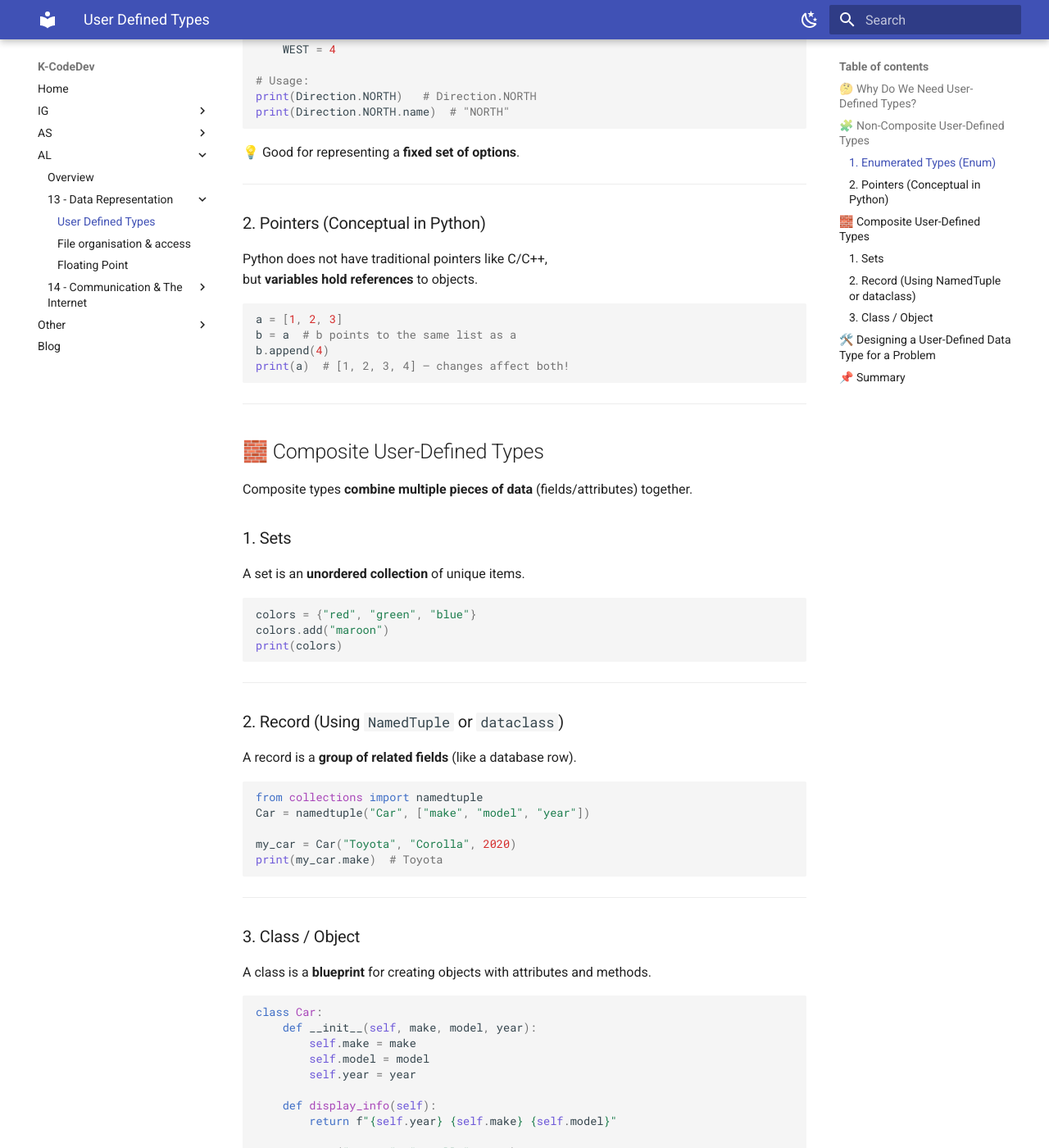
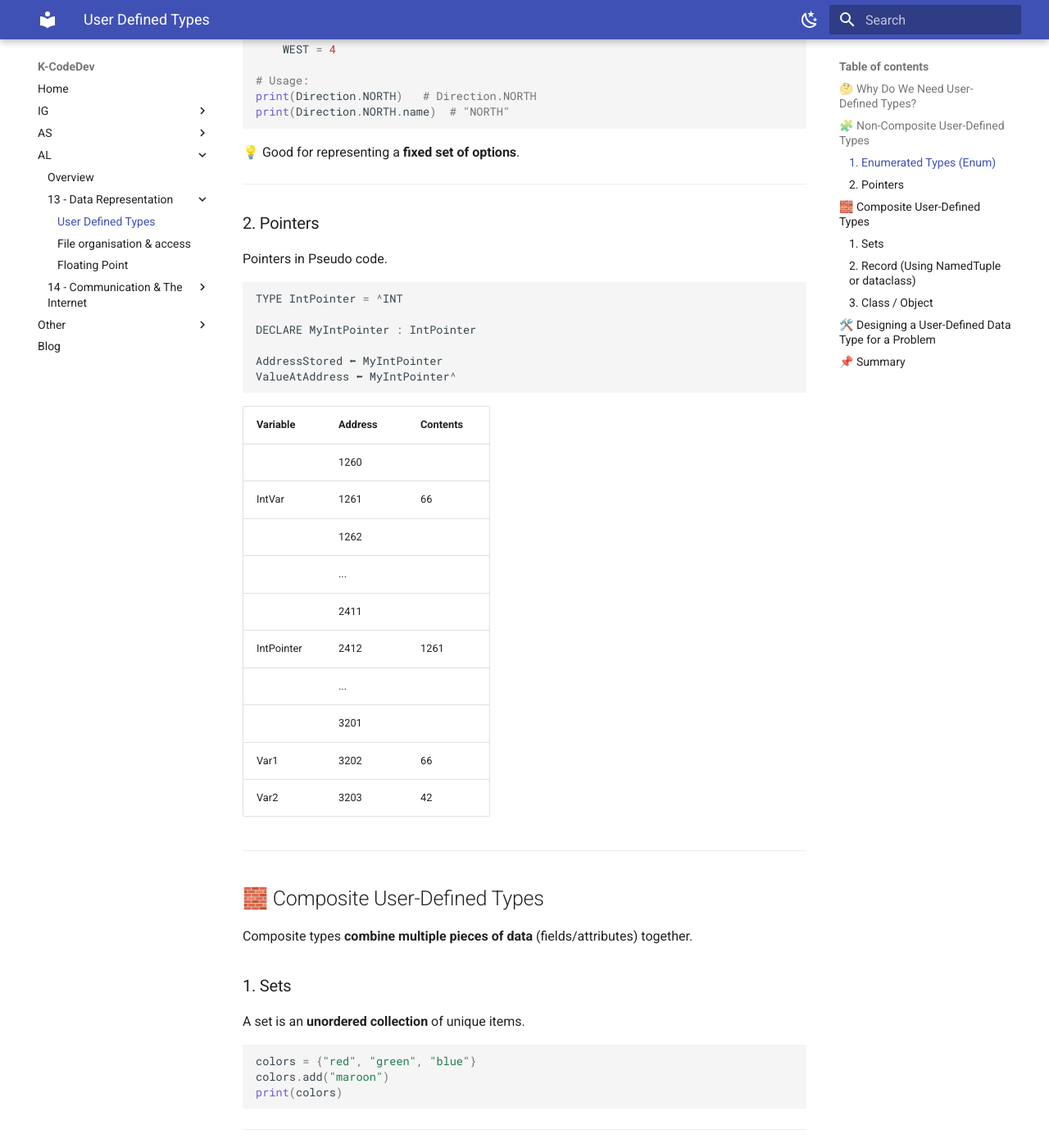
Before and after one commit to kcodedev/mkdocs, an MkDocs documentation site: the page built from docs/AL/13-data-representation/user-defined-types.md, in a window 1280 px wide and 1400 px high, scrolled down 1089 px. Shown: the whole window at 82% size. Built offline with MkDocs 1.6.1 and Material for MkDocs 9.7.7, drawn with Linux system fonts in a browser that asks for light colours.

Commit message:
Update user-defined-types.md

````diff
--- a/docs/AL/13-data-representation/user-defined-types.md
+++ b/docs/AL/13-data-representation/user-defined-types.md
@@ -51,16 +51,31 @@ print(Direction.NORTH.name)  # "NORTH"
 
 ---
 
-### 2. Pointers (Conceptual in Python)
-Python does not have traditional pointers like C/C++,
-but **variables hold references** to objects.
+### 2. Pointers
+Pointers in Pseudo code.
 
-```python
-a = [1, 2, 3]
-b = a  # b points to the same list as a
-b.append(4)
-print(a)  # [1, 2, 3, 4] — changes affect both!
+```arduino
+TYPE IntPointer = ^INT
+
+DECLARE MyIntPointer : IntPointer
+
+AddressStored ⬅ MyIntPointer
+ValueAtAddress ⬅ MyIntPointer^
 ```
+
+| Variable    | Address | Contents |
+|-------------|---------|----------|
+|             | 1260    |          |
+| IntVar      | 1261    | 66       |
+|             | 1262    |          |
+|             | ...     |          |
+|             | 2411    |          |
+| IntPointer  | 2412    | 1261     |
+|             | ...     |          |
+|             | 3201    |          |
+| Var1        | 3202    | 66       |
+| Var2        | 3203    | 42       |
+
 
 ---
 
````
